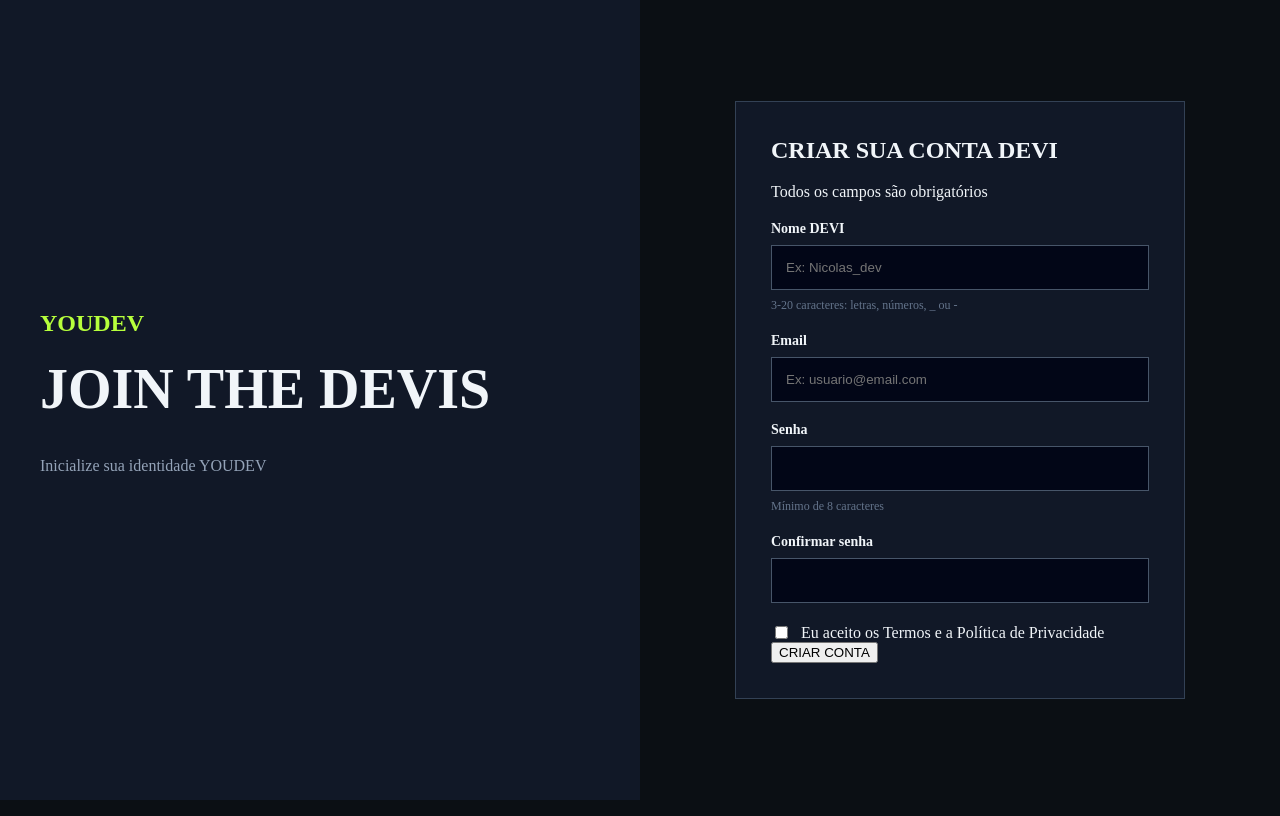
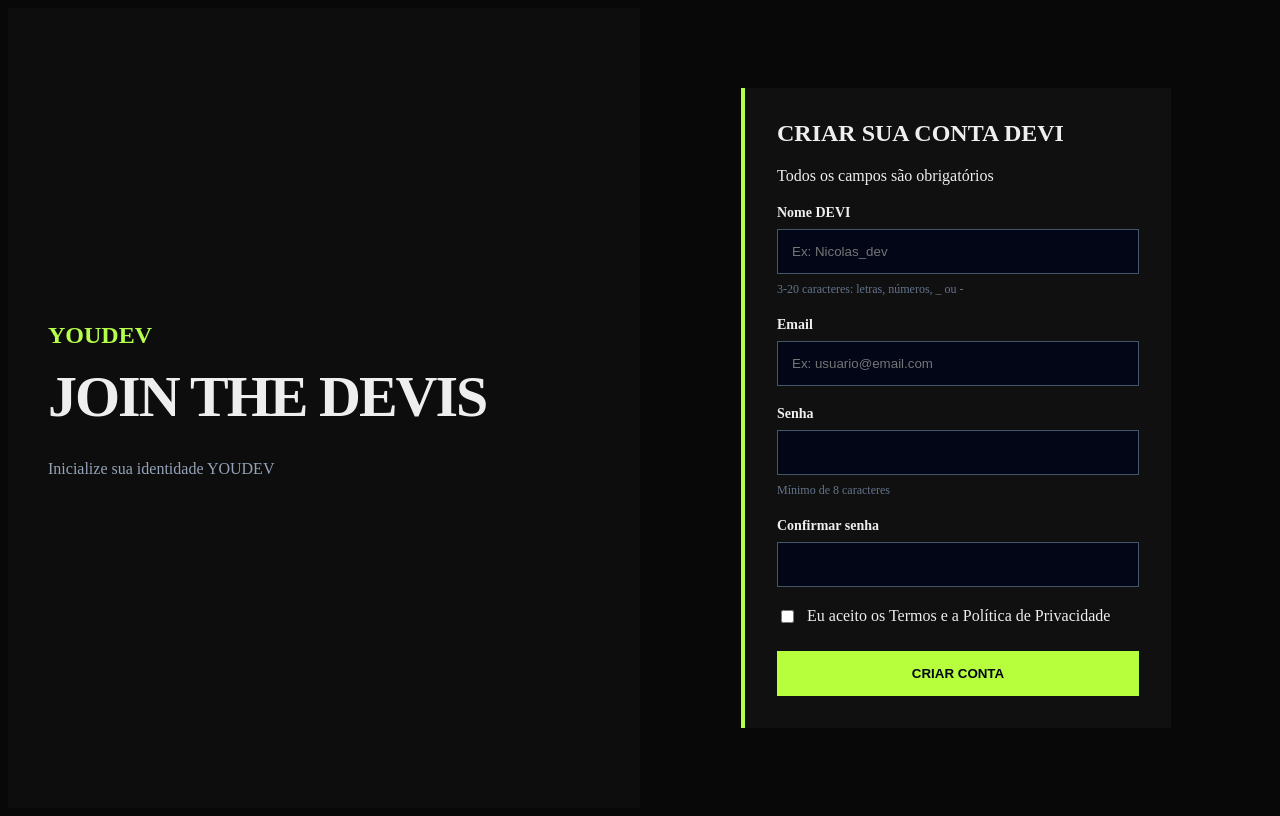
Before and after one commit to NicolasGoulart18/gamer-sign-up-form, a plain HTML site: page index.html in a window 1280 px wide. Drawn offline with Linux system fonts and the light colour scheme.

Commit message:
reformulando css

```diff
--- a/style.css
+++ b/style.css
@@ -5,13 +5,10 @@
 }
 
 body {
-  margin: 0;
-  min-height: 100vh;
-  background: #0b0f14;
-  color:#f1f5f9;
-  font-family: Arial sans-serif;
+  background-color: #080808;
+  color: #eeeeee;
+}
 
-}
 .page {
   min-height: 100vh;
   display: flex;
@@ -23,9 +20,8 @@ body {
   padding: 40px;
 }
 
-.hero{
-  background: #111827;
-
+.hero {
+  background-color: #0d0d0d;
 }
 
 .signup {
@@ -52,10 +48,12 @@ body {
   font-weight: bold;
   text-decoration: none;
 }
-
 .hero h1 {
+  max-width: 500px;
   margin: 0;
-  font-size: 56px;
+  font-size: 58px;
+  line-height: 0.95;
+  letter-spacing: -2px;
 }
 
 .hero p {
@@ -63,13 +61,20 @@ body {
 }
 
 #signup-form {
-  background: #111827;
-  padding: 35px;
-  border: 1px solid #334155;
+  width: 100%;
+  max-width: 430px;
+  padding: 32px;
+  background-color: #101010;
+  border-left: 4px solid #b6ff4a;
 }
 
 #signup-form h2 {
   margin-top: 0;
+}
+
+.hero a,
+.field input:focus {
+  color: #b6ff4a;
 }
 
 .field {
@@ -108,3 +113,19 @@ body {
   gap: 10px;
   margin-top: 20px;
 }
+
+
+button[type="submit"] {
+  width: 100%;
+  margin-top: 25px;
+  padding: 15px;
+  border: none;
+  background: #b7ff3c;
+  color: #020617;
+  font-weight: bold;
+  cursor: pointer;
+}
+
+button[type="submit"]:hover {
+  background: #d0ff7a;
+}
```
